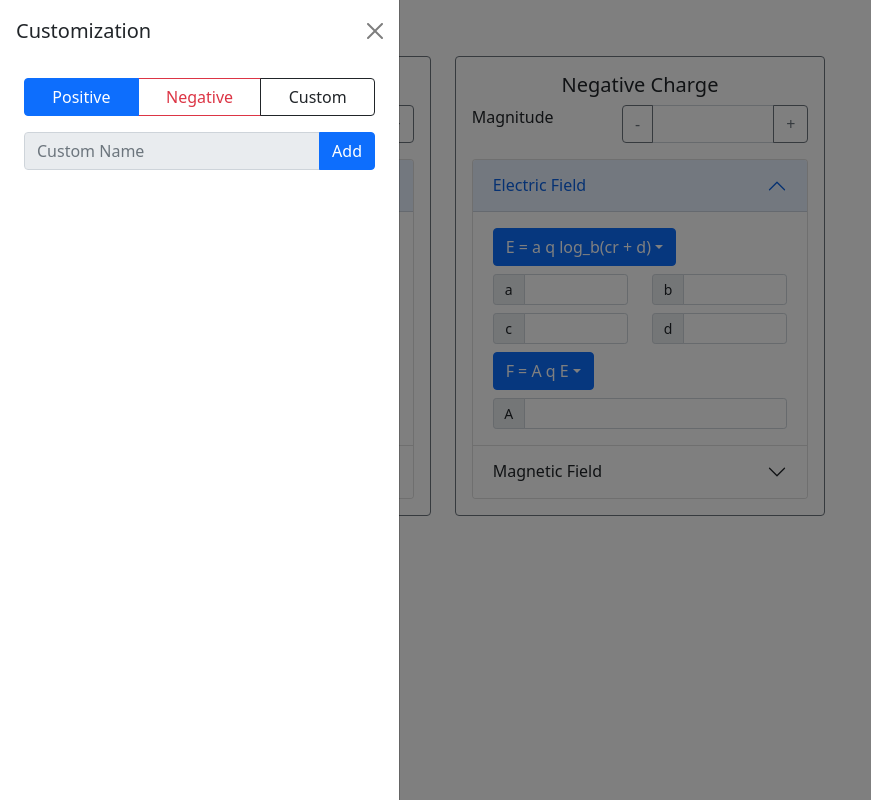
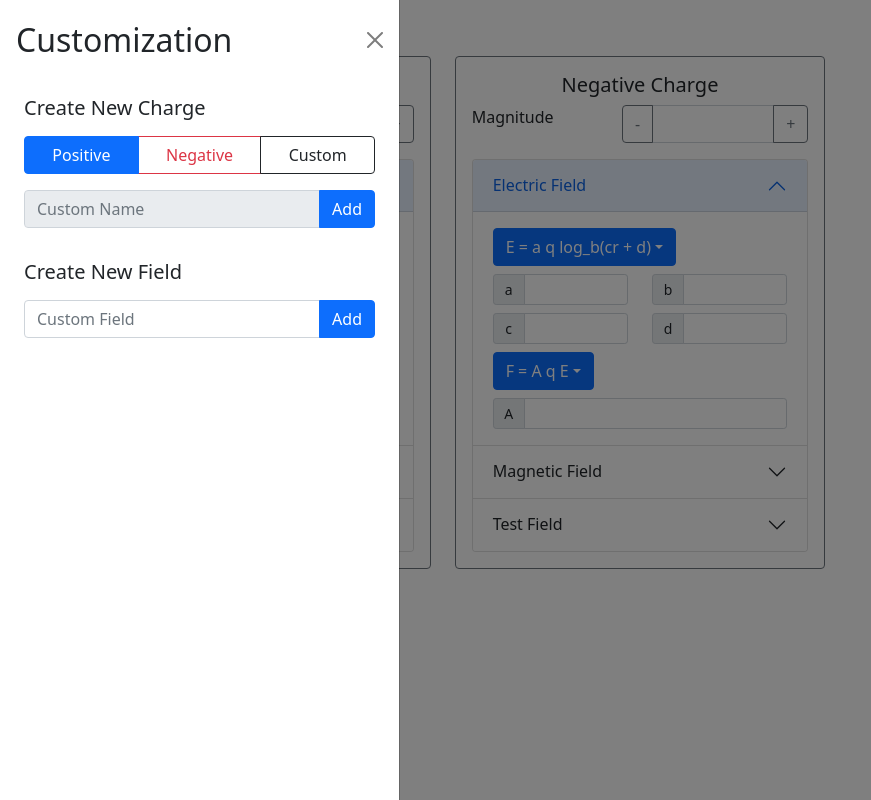
Before and after one commit to Novel-Observations-in-Mixed-Reality/web-app-react, a React (Create React App) app: page / in a window 1280 px wide. Both pictures are taken after a click on the button 32 px from the left and 24 px from the top of the page. Shown: the whole page, without its empty margins (0-871 px from the left). Built offline with nearby package versions, Linux system fonts and the light colour scheme.

Commit message:
Customization features added

```diff
--- a/src/components/App.js
+++ b/src/components/App.js
@@ -16,31 +16,44 @@ const data = [
 ];
 
 function App({ initialData }) {
-
+  // console.log(initialData[0].particles)
   const [show, setShow] = useState(false);
 
   const handleClose = () => setShow(false);
   const handleShow = () => setShow(true);
 
   //field checking logic later
-  const [fieldList, updateFieldList] = useState(['Electric', 'Magnetic']);
+  const [fieldList, updateFieldList] = useState(initialData[0].fields);
 
-  const [currData, updateData] = useState(initialData);
+  const [currData, updateData] = useState(initialData[0].particles);
 
   console.log(currData);
 
   let cards = currData.map(function (e, idx) {
     return (
       <Col md={6} lg={4} key={idx}>
-        <FieldCard initData={e} cardNumber={idx} />
+        <FieldCard fieldList={fieldList} ptclData={e} cardNumber={idx} />
       </Col>
     )
   });
+
 
   const handleCardAdd = (cname) => {
     let temp = currData.slice();
     temp.push(initNewCard(cname, fieldList));
     updateData(temp);
+  };
+
+  const handleAddField = (fname) => {
+    let temp = fieldList.slice();
+    let notDupe = fieldList.every(field => fname.toLowerCase() !== field.fieldName.toLowerCase());
+    if (notDupe) {
+      temp.push({
+        "fieldID": (fieldList.length+1),
+        "fieldName": fname
+      })
+    }
+    updateFieldList(temp);
   };
 
   return (
@@ -55,16 +68,16 @@ function App({ initialData }) {
           </Button>
 
           <Offcanvas show={show} onHide={handleClose}>
-            <Offcanvas.Header closeButton>
-              <Offcanvas.Title>Customization</Offcanvas.Title>
+            <Offcanvas.Header className="" closeButton>
+              <Offcanvas.Title className="title">Customization</Offcanvas.Title>
             </Offcanvas.Header>
             <Offcanvas.Body className="px-4">
-              <Customization cardCallBack={handleCardAdd} />
+              <Customization cardCallBack={handleCardAdd} fieldCallBack={handleAddField} />
             </Offcanvas.Body>
           </Offcanvas>
 
           <Container className=" p-0 mx-0 font-weight-bold">
-            <span id="title" className="font-weight-bold">NOMR Initialization</span>
+            <span className="font-weight-bold title">NOMR Initialization</span>
           </Container>
         </div>
 
@@ -83,7 +96,7 @@ function initNewCard(cname, fieldList) {
   let fieldData = fieldList.map((field) => {
     return (
       {
-        "fieldName": field,
+        "fieldID": field.fieldID,
         "currGenEq": 0,
         "genVal1": 0,
         "genVal2": 0,
--- a/src/components/Customization.js
+++ b/src/components/Customization.js
@@ -3,7 +3,7 @@ import React, { useState } from 'react';
 import { Container, Row, Col, Button, ButtonGroup, InputGroup, FormControl, ToggleButton } from 'react-bootstrap';
 import $, { Callbacks } from 'jquery';
 
-export default function Customization({ cardCallBack }) {
+export default function Customization({ cardCallBack, fieldCallBack }) {
 
   const [checked, setChecked] = useState(false);
   const [radioValue, setRadioValue] = useState("positive");
@@ -14,7 +14,7 @@ export default function Customization({ cardCallBack }) {
     { name: 'Radio', value: '3' },
   ];
 
-  const handleAddCard = (e) => {
+  const handleChargeProp = (e) => {
     let selected = $('#charge-select input:radio:checked').val();
     if (selected !== "cus") {
       cardCallBack(selected);
@@ -26,6 +26,7 @@ export default function Customization({ cardCallBack }) {
 
   return (
     <>
+      <h5 className="mb-3">Create New Charge</h5>
       <ButtonGroup id="charge-select" className="mb-3 d-flex">
 
         <ToggleButton className="m-0 "
@@ -65,18 +66,29 @@ export default function Customization({ cardCallBack }) {
         </ToggleButton>
       </ButtonGroup>
 
-      <InputGroup id="cname-input" className="mb-3">
+      <InputGroup id="cname-input" className="mb-3 pb-3">
         <FormControl
           placeholder="Custom Name"
           aria-label="Custom Name"
           aria-describedby="basic-addon2"
           disabled={radioValue === "cus" ? false : true}
         />
-        <Button variant="primary" id="button-addon2" onClick={handleAddCard}>
+        <Button variant="primary" id="button-addon2" onClick={handleChargeProp}>
           Add
         </Button>
       </InputGroup>
 
+      <h5 className="mb-3">Create New Field</h5>
+      <InputGroup id="field-input" className="mb-3 pb-3">
+        <FormControl
+          placeholder="Custom Field"
+          aria-label="Custom Field"
+          aria-describedby="basic-addon2"
+        />
+        <Button variant="primary" id="button-addon2" onClick={e => fieldCallBack($('#field-input input').val())}>
+          Add
+        </Button>
+      </InputGroup>
     </>
   );
 }
--- a/src/components/FieldCard.js
+++ b/src/components/FieldCard.js
@@ -3,47 +3,55 @@ import { InputGroup, FormControl, Form, Container, Row, Col, Card, Accordion, Dr
 import '../index.css';
 
 const eqs = ['q (a r^b + c)', 'a q log_b(cr + d)', 'a q v'];
-const data = [
-  { "fieldName": "Magnetic", "currGenEq": 0, "genVal1": 1, "genVal2": 0, "genVal3": 0, "genVal4": 0, "reactVal1": 0 },
-  { "fieldName": "Electric", "currGenEq": 1, "genVal1": 0, "genVal2": 0, "genVal3": 0, "genVal4": 0, "reactVal1": 0 },
-  //{ "fieldName": "Mlectric", "currGenEq": 0, "genVal1": 0, "genVal2": 0, "genVal3": 0, "genVal4": 0, "reactVal1": 0 },
-  // { "fieldName": "Xagnetic", "currGenEq": 0, "genVal1": 0, "genVal2": 0, "genVal3": 0, "genVal4": 0, "reactVal1": 0 },
 
-];
+export default function FieldCard({ fieldList, ptclData, cardNumber }) {
 
-export default function FieldCard({ initData, cardNumber }) {
+  const [fieldData, updateFD] = useState(ptclData.fieldData);
 
-  const [fieldData, updateFD] = useState(initData.fieldData);
+  // console.log(fieldList)
 
   const [index, updateIndex] = useState(0);
 
   const handleEq = (value) => {
     let temp = fieldData.slice();
-    console.log(temp)
+    // console.log(temp)
     temp[index].currGenEq = eqs.indexOf(value);
     updateFD(temp);
   };
 
   const handleToggle = (event) => {
-    // console.log(fieldData)
+    // console.log(event.target.dataset.index)
     updateIndex(event.target.dataset.index);
   };
 
 
-  //console.log(cardNumber);
-
-  let fieldAccordions = fieldData.map((field, idx) => {
-
-    let index = fieldData.findIndex(obj => obj.fieldName === field.fieldName);
-    // console.log(index);
-    // console.log(field)
+  let fieldAccordions = fieldList.map((field, idx) => {
+    let id = field.fieldID;
+    if (fieldData.length < id) {
+      fieldData.push({
+          "fieldID": id,
+          "currGenEq": 0,
+          "genVal1": 0,
+          "genVal2": 0,
+          "genVal3": 0,
+          "genVal4": 0,
+          "reactVal1": 0
+      });
+    }
+    // console.log(id)
+    // console.log(fieldData)
+    // console.log(fieldList)
     return (
-      <Accordion.Item key={idx} eventKey={index.toString()}>
-        <Accordion.Button className='h6 mb-0' data-index={index} onClick={handleToggle}>
+      <Accordion.Item key={id} eventKey={id.toString()}>
+        <Accordion.Button className='h6 mb-0 text-capitalize' data-index={id-1} onClick={handleToggle}>
           {field.fieldName + ' Field'}
         </Accordion.Button>
         <Accordion.Body>
-          <DropdownButton className="mb-2 gen-dd" title={'E = ' + eqs[field.currGenEq]} onSelect={handleEq}>
+          <DropdownButton className="mb-2 gen-dd"
+            // title={'E = ' + eqs[field.currGenEq]}
+            title={'E = ' + eqs[fieldData[id-1].currGenEq]}
+            onSelect={handleEq}
+          >
             <Dropdown.Item eventKey={eqs[0]}>{'E = ' + eqs[0]}</Dropdown.Item>
             <Dropdown.Item eventKey={eqs[1]}>{'E = ' + eqs[1]}</Dropdown.Item>
             <Dropdown.Item eventKey={eqs[2]}>{'E = ' + eqs[2]}</Dropdown.Item>
@@ -83,10 +91,10 @@ export default function FieldCard({ initData, cardNumber }) {
           </DropdownButton>
           <Container className="m-0 p-0">
 
-          <InputGroup size="sm" >
-            <InputGroup.Text className="eq-input-text">A</InputGroup.Text>
-            <FormControl type="number" aria-label="Small" aria-describedby="inputGroup-sizing-sm" />
-          </InputGroup>
+            <InputGroup size="sm" >
+              <InputGroup.Text className="eq-input-text">A</InputGroup.Text>
+              <FormControl type="number" aria-label="Small" aria-describedby="inputGroup-sizing-sm" />
+            </InputGroup>
 
           </Container>
         </Accordion.Body>
@@ -94,10 +102,12 @@ export default function FieldCard({ initData, cardNumber }) {
     )
   });
 
+  console.log(fieldAccordions)
+
   return (
     <Card border="secondary" style={{ width: 'auto' }} className="mb-3">
       <Card.Body>
-        <Card.Title className="text-center text-capitalize">{initData.particle + " Charge"}</Card.Title>
+        <Card.Title className="text-center text-capitalize">{ptclData.particle + " Charge"}</Card.Title>
 
         <Form>
           {/*
@@ -123,7 +133,7 @@ export default function FieldCard({ initData, cardNumber }) {
               </Col>
             </Row>
           </Container>
-          <Accordion defaultActiveKey="0">
+          <Accordion defaultActiveKey="1">
             {fieldAccordions}
           </Accordion>
         </Form>
--- a/src/data/testData.json
+++ b/src/data/testData.json
@@ -1,10 +1,26 @@
 [
+  {
+    "fields": [
+      {
+        "fieldID": 1,
+        "fieldName": "Electric"
+      },
+      {
+        "fieldID": 2,
+        "fieldName": "Magnetic"
+      },
+      {
+        "fieldID": 3,
+        "fieldName": "Test"
+      }
+    ],
+    "particles": [
       {
         "particle": "Positive",
         "mag": 0,
         "fieldData": [
           {
-        "fieldName": "Electric",
+            "fieldID": 1,
             "currGenEq": 0,
             "genVal1": 0,
             "genVal2": 0,
@@ -13,7 +29,7 @@
             "reactVal1": 0
           },
           {
-        "fieldName": "Magnetic",
+            "fieldID": 2,
             "currGenEq": 0,
             "genVal1": 0,
             "genVal2": 0,
@@ -28,7 +44,7 @@
         "mag": 0,
         "fieldData": [
           {
-        "fieldName": "Electric",
+            "fieldID": 1,
             "currGenEq": 1,
             "genVal1": 0,
             "genVal2": 0,
@@ -37,7 +53,7 @@
             "reactVal1": 0
           },
           {
-        "fieldName": "Magnetic",
+            "fieldID": 2,
             "currGenEq": 0,
             "genVal1": 0,
             "genVal2": 0,
@@ -48,3 +64,5 @@
         ]
       }
     ]
+  }
+]
--- a/src/index.css
+++ b/src/index.css
@@ -31,8 +31,8 @@ code {
   overflow: hidden;
 }
 
-#title {
-  font-size: 2rem;
+.title {
+  font-size: 2rem !important;
 }
 
 #charge-select {
```
Lines whose indentation alone changed are shown as unchanged.
